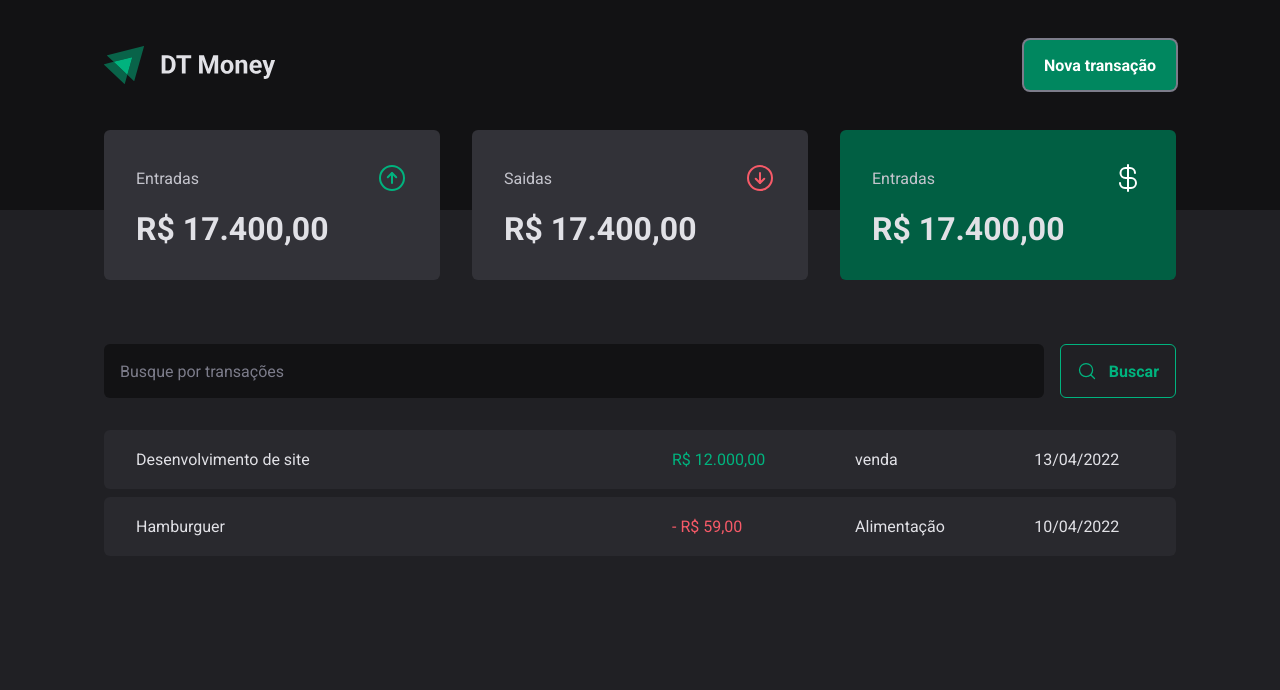
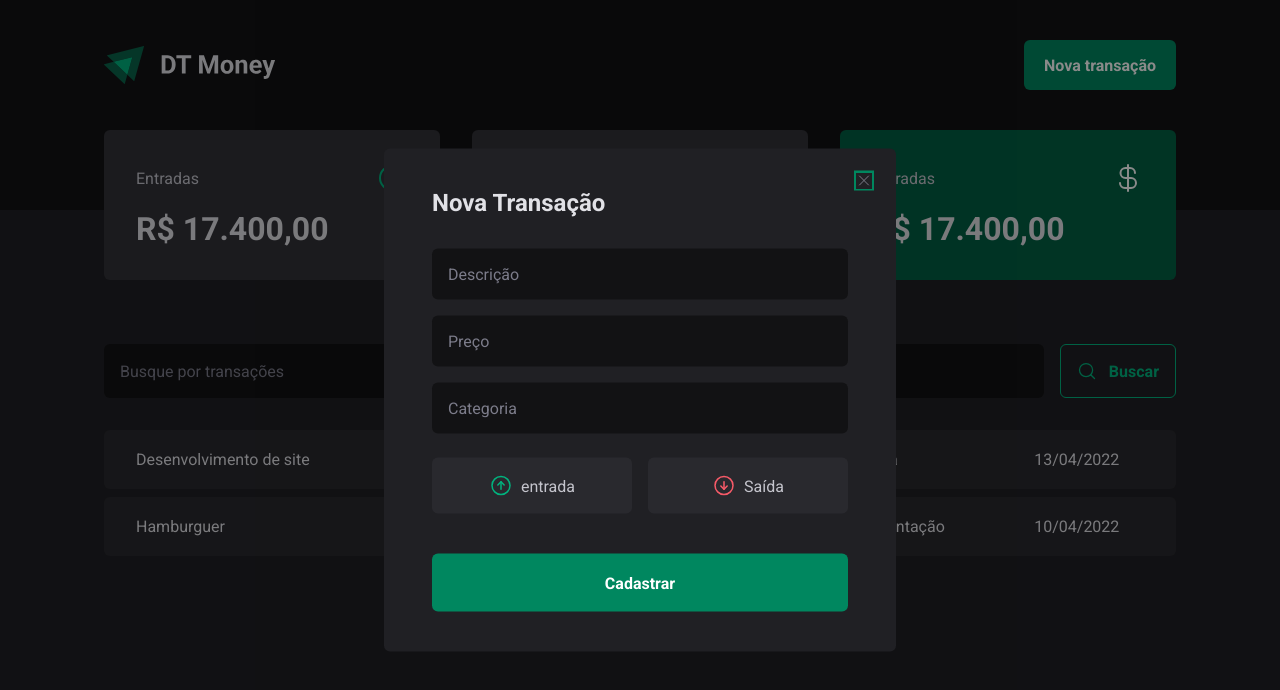
Before and after one commit to xinefsiamed/03-dt-money, a React (Vite) app: page / in a window 1280 px wide. Both pictures are taken after a click on the button "Nova transação". Shown: the top 690 px of the page. Built offline with nearby package versions, Linux system fonts and the light colour scheme.

Commit message:
Finalizando estilização dos componentes

```diff
--- a/package.json
+++ b/package.json
@@ -9,6 +9,8 @@
     "preview": "vite preview"
   },
   "dependencies": {
+    "@radix-ui/react-dialog": "^1.0.2",
+    "@radix-ui/react-radio-group": "^1.1.0",
     "phosphor-react": "^1.4.1",
     "react": "^18.2.0",
     "react-dom": "^18.2.0",
--- a/src/components/Header/index.tsx
+++ b/src/components/Header/index.tsx
@@ -1,13 +1,21 @@
 import { HeaderContainer, HeaderContent, NewTransactionButton } from "./styles";
-
+import * as Dialog from '@radix-ui/react-dialog';
 import logoImage from '../../assets/logo.svg'
+import { NewTransactionModal } from "../NewTransactionModal";
 
 export function Header() {
   return (
     <HeaderContainer>
       <HeaderContent>
         <img src={logoImage} />
-        <NewTransactionButton>Nova transação</NewTransactionButton>
+        <Dialog.Root>
+          <Dialog.Trigger asChild>
+            <NewTransactionButton>Nova transação</NewTransactionButton>
+          </Dialog.Trigger>
+
+          <NewTransactionModal />
+
+        </Dialog.Root>
       </HeaderContent>
     </HeaderContainer>
   )
--- a/src/components/Header/styles.ts
+++ b/src/components/Header/styles.ts
@@ -1,4 +1,4 @@
-import styled from "styled-components"
+import styled from "styled-components";
 
 export const HeaderContainer = styled.header`
   background: ${props => props.theme["gray-900"]};
--- /dev/null
+++ b/src/components/NewTransactionModal/index.tsx
@@ -0,0 +1,45 @@
+import * as Dialog from '@radix-ui/react-dialog';
+import { ArrowCircleDown, ArrowCircleUp, X } from 'phosphor-react';
+import { CloseButton, Content, Overlay, TransactionType, TransactionTypeButton } from './styles';
+
+export function NewTransactionModal() {
+
+  return (
+    <Dialog.Portal>
+      <Overlay>
+        <Content>
+          <Dialog.Title>Nova Transação</Dialog.Title>
+
+          <CloseButton>
+            <X />
+          </CloseButton>
+
+          <form action="">
+            <input type="text" placeholder='Descrição' required />
+            <input type="text" placeholder='Preço' required />
+            <input type="text" placeholder='Categoria' required />
+
+
+            <TransactionType>
+              <TransactionTypeButton variant='income' value='income'>
+                <ArrowCircleUp size={24} />
+                entrada
+              </TransactionTypeButton>
+
+              <TransactionTypeButton variant='outcome' value='outcome'>
+                <ArrowCircleDown size={24} />
+                Saída
+              </TransactionTypeButton>
+            </TransactionType>
+
+
+            <button type="submit">Cadastrar</button>
+          </form>
+
+
+
+        </Content>
+      </Overlay>
+    </Dialog.Portal>
+  )
+}
--- /dev/null
+++ b/src/components/NewTransactionModal/styles.ts
@@ -0,0 +1,116 @@
+import styled from "styled-components";
+import * as Dialog from '@radix-ui/react-dialog';
+
+import * as RadioGroup from '@radix-ui/react-radio-group';
+
+export const Overlay = styled(Dialog.Overlay)`
+
+    position: fixed;
+    width: 100vw;
+    height: 100vh;
+    inset: 0;
+    background: #00000075;
+`;
+
+export const Content = styled(Dialog.Content)`
+  min-width: 32rem;
+  border-radius: 6px;
+  padding: 2.5rem 3rem;
+  background: ${props => props.theme["gray-800"]};
+
+  position: fixed;
+  top: 50%;
+  left: 50%;
+  transform: translate(-50%, -50%);
+
+  form {
+    margin-top: 2rem;
+
+    display: flex;
+    flex-direction: column;
+    gap: 1rem;
+
+    input {
+      border-radius: 6px;
+      border: 0;
+      background: ${props => props.theme["gray-900"]};
+      color: ${props => props.theme["gray-300"]};
+      padding: 1rem;
+
+      &::placeholder {
+        color: ${props => props.theme["gray-500"]};
+      }
+    }
+
+    button[type="submit"] {
+      height: 58px;
+      border: 0;
+      background: ${props => props.theme["green-500"]};
+      color: ${props => props.theme.white};
+      font-weight: bold;
+      padding: 0 1.25rem;
+      border-radius: 6px;
+      margin-top: 1.5rem;
+      cursor: pointer;
+
+      &:hover{
+        background: ${props => props.theme["green-700"]};
+        transition: background 0.2s;
+      }
+    }
+  }
+`;
+
+export const CloseButton = styled(Dialog.Close)`
+  position: absolute;
+  background: transparent;
+  border: 0;
+  top: 1.5rem;
+  right: 1.5rem;
+  line-height: 0;
+  cursor: pointer;
+  color: ${props => props.theme["gray-500"]};
+`;
+
+export const TransactionType = styled(RadioGroup.Root)`
+  display: grid;
+  grid-template-columns: repeat(2, 1fr);
+  gap: 1rem;
+  margin-top: 0.5rem;
+`;
+
+interface TransactionTypeButtonProps {
+  variant: 'income' | 'outcome'
+}
+
+
+export const TransactionTypeButton = styled(RadioGroup.Item) <TransactionTypeButtonProps>`
+  background: ${props => props.theme["gray-700"]};
+  padding: 1rem;
+  display: flex;
+  align-items: center;
+  justify-content: center;
+  gap: 0.5rem;
+  border-radius: 6px;
+  cursor: pointer;
+  border: 0;
+  color: ${props => props.theme["gray-300"]};
+
+  svg {
+    color: ${props => props.variant === 'income' ? props.theme["green-300"] : props.theme["red-300"]};
+  }
+
+  &[data-state=unchecked]:hover{
+    transition: background-color 0.2s;
+    background: ${props => props.theme["gray-600"]}
+  }
+
+  &[data-state=checked] {
+    color: ${props => props.theme.white};
+    background: ${props => props.variant === 'income' ? props.theme["green-500"] : props.theme["red-500"]};
+    svg {
+    color: ${props => props.theme.white};
+  }
+  }
+
+`;
--- a/src/styles/global.ts
+++ b/src/styles/global.ts
@@ -10,7 +10,7 @@
 }
 :focus {
     outline: 0;
-    box-shadow: 0 0 0 2px ${props => props.theme['gray-500']}
+    box-shadow: 0 0 0 2px ${props => props.theme['green-500']}
   }
 
   body {
```
Also changed, not shown: 1 other file (tests, documents, lock files or other folders).
